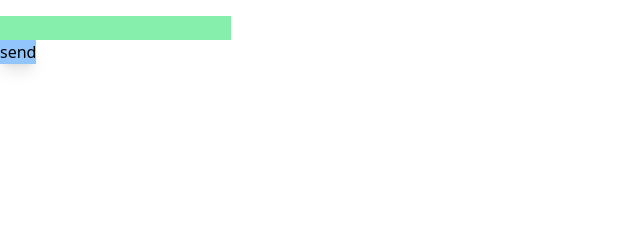
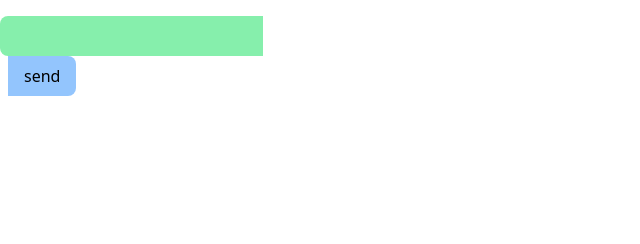
Before and after one commit to TomBenRu/web_app_clown_controll, a FastAPI app: page /department/ in a window 1280 px wide. Shown: the part 56-300 px from the top of the page, without its empty margins (0-640 px from the left). Run offline with FastAPI, Linux system fonts and the light colour scheme; parts of the project's set-up code (start-up, migrations or seed data) failed here and were passed over; some libraries are stand-ins or nearby versions.

Commit message:
In progress.

```diff
--- a/templates/chat_clown_call.html.j2
+++ b/templates/chat_clown_call.html.j2
@@ -15,9 +15,9 @@
             <tbody class="text-center text-sm" id="messages-responses">
             </tbody>
         </table>
-        <form id="form" ws-send>
-            <div><input  class="bg-green-300" name="chat-message"></div>
-            <div><button class="bg-blue-300 shadow-lg" ws-send>send</button></div>
+        <form class="mt-4" id="form" ws-send>
+            <div><input  class="bg-green-300 py-2 px-4 rounded-l-lg flex-grow" name="chat-message"></div>
+            <div><button class="bg-blue-300 py-2 px-4 rounded-r-lg ml-2" ws-send>send</button></div>
         </form>
     </div>
 </body>
```
